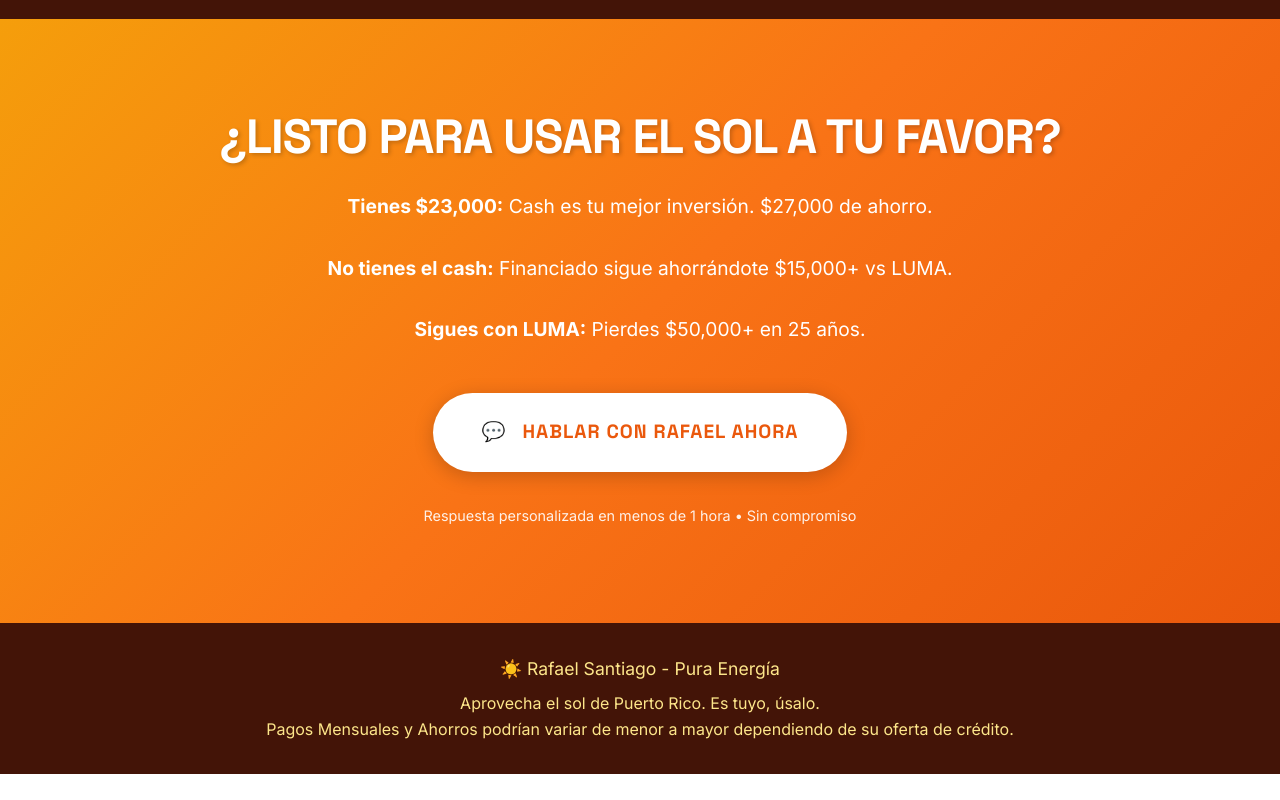
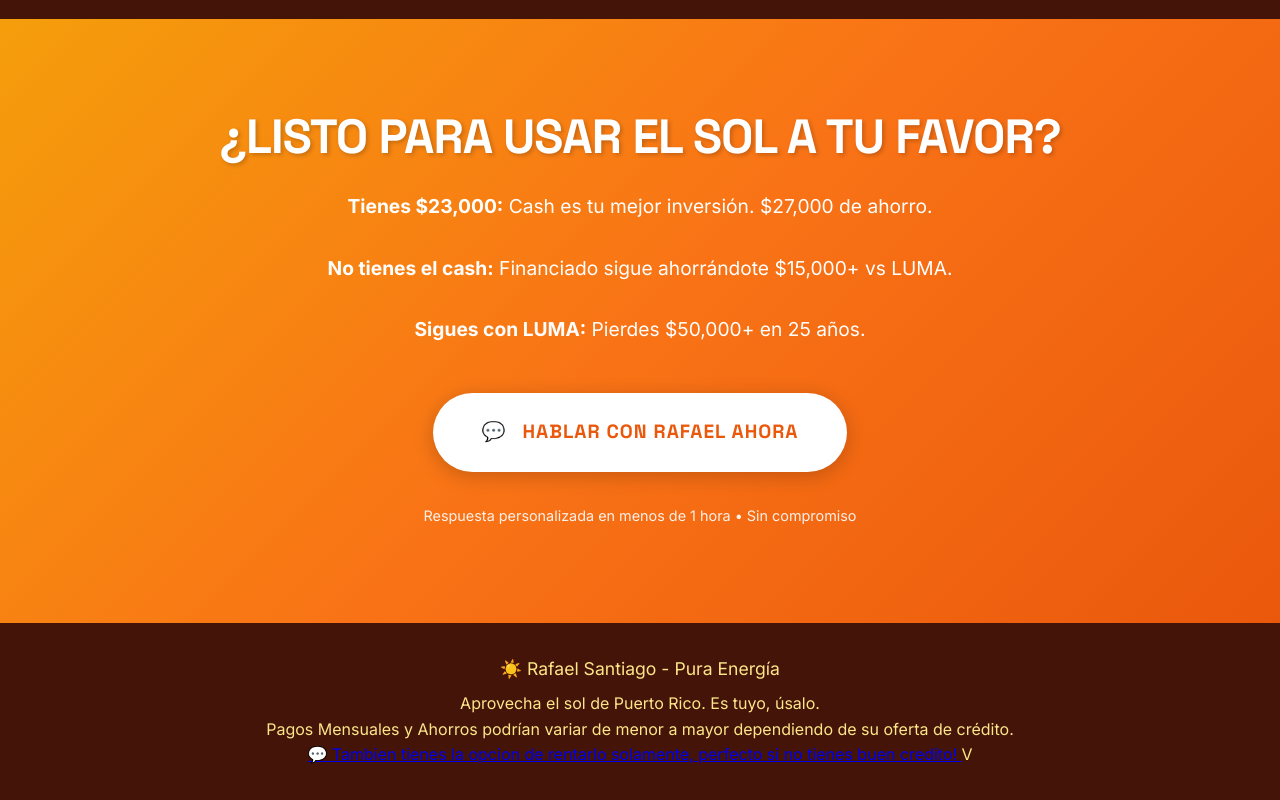
Before and after one commit to rafael33pr/astro-blog-starter-template, an Astro site: page / in a window 1280 px wide. Shown: the part 4322-5122 px from the top of the page. Before the commit the page ends 5096 px from the top, so only its background shows below. Built offline with nearby package versions, Linux system fonts and the light colour scheme; Astro itself is replaced by a stand-in of ours.

Commit message:
Update index.astro

```diff
--- a/src/pages/index.astro
+++ b/src/pages/index.astro
@@ -870,7 +870,10 @@
         <p>Aprovecha el sol de Puerto Rico. Es tuyo, úsalo.</p>
         <p>Pagos Mensuales y Ahorros podrían variar de menor a mayor dependiendo de su  oferta de crédito.</p>
 
-
+ <a href="ppa.html" class="PPA SUNRUN">
+                <span>💬</span>
+                <span>Tambien tienes la opcion de rentarlo solamente, perfecto si no tienes buen credito!</span>
+            </a>V
 
     </footer>
 
```
